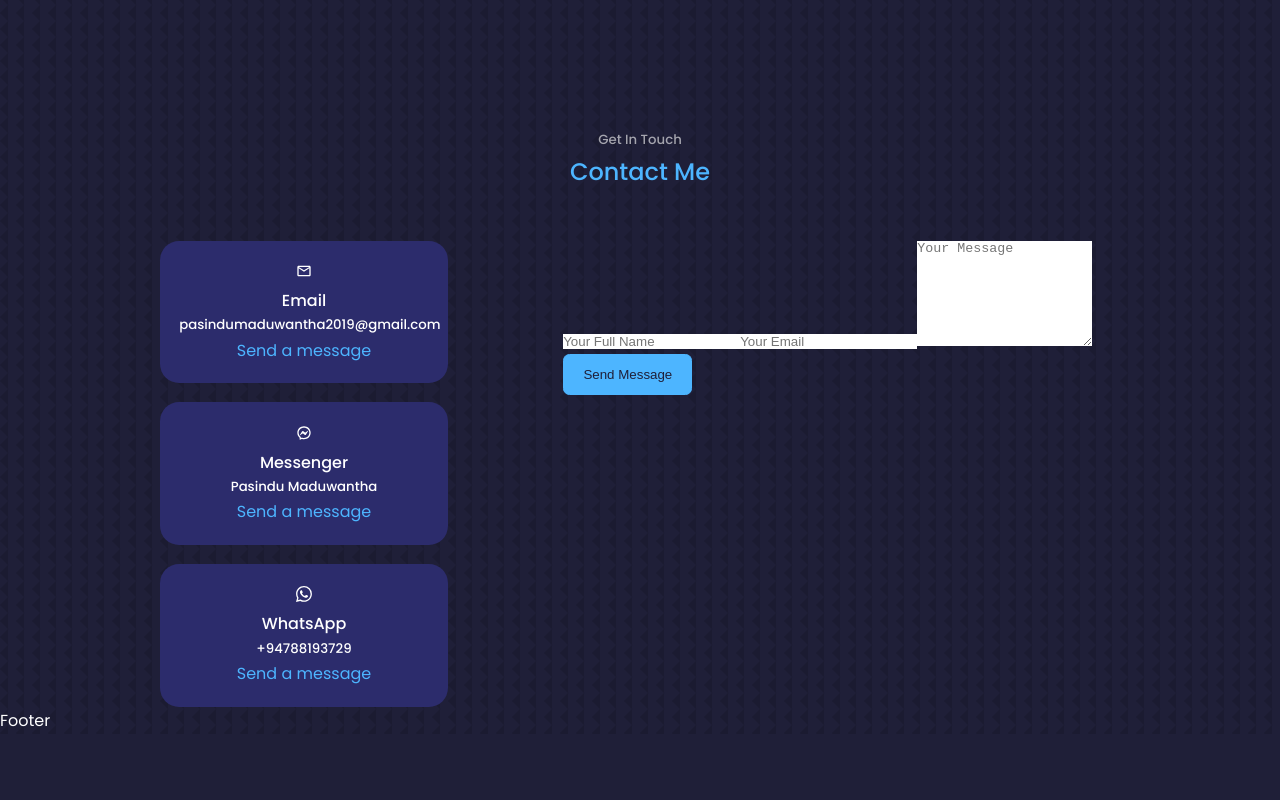
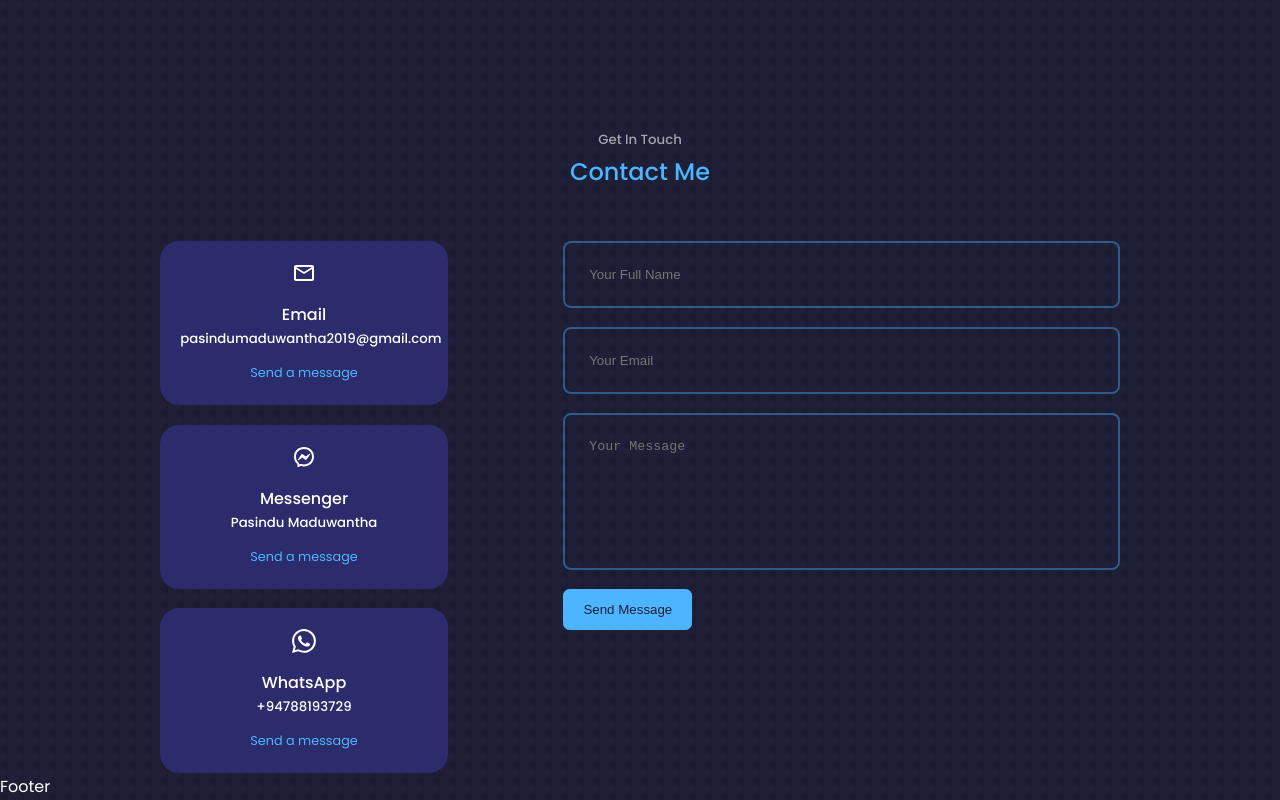
Before and after one commit to mpmabeyrathne/React-Portfolio, a React (Create React App) app: page / in a window 1280 px wide. Shown: the part 4635-5435 px from the top of the page. Before the commit the page ends 5369 px from the top, so only its background shows below. Built offline with nearby package versions, Linux system fonts and the light colour scheme.

Commit message:
contact section updated

```diff
--- a/src/components/contact/Contact.jsx
+++ b/src/components/contact/Contact.jsx
@@ -15,7 +15,7 @@
 
         <div className="contact_options">
           <article className="contact_option">
-            <MdOutlineMailOutline />
+            <MdOutlineMailOutline className="contact_option-icon" />
             <h4>Email</h4>
             <h5>pasindumaduwantha2019@gmail.com</h5>
             <a href="mailto:pasindumaduwantha2019@gmail.com" target="__blank">
@@ -23,7 +23,7 @@
             </a>
           </article>
           <article className="contact_option">
-            <RiMessengerLine />
+            <RiMessengerLine className="contact_option-icon" />
             <h4>Messenger</h4>
             <h5>Pasindu Maduwantha</h5>
             <a href="https://m.me/pasindu.maduwantha.3150" target="__blank">
@@ -31,7 +31,7 @@
             </a>
           </article>
           <article className="contact_option">
-            <BsWhatsapp />
+            <BsWhatsapp className="contact_option-icon" />
             <h4>WhatsApp</h4>
             <h5>+94788193729</h5>
             <a
--- a/src/components/contact/contact.css
+++ b/src/components/contact/contact.css
@@ -16,7 +16,7 @@
   padding: 1.2rem;
   border-radius: 1.2rem;
   text-align: center;
-  border: 1px slid transparent;
+  border: 1px solid transparent;
   transition: var(--transition);
 }
 
@@ -24,3 +24,32 @@
   background: transparent;
   border-color: var(--color-primary-varient);
 }
+
+.contact_option-icon {
+  font-size: 1.5rem;
+  margin-bottom: 0.5rem;
+}
+
+.contact_option a {
+  margin-top: 0.7rem;
+  display: inline-block;
+  font-size: 0.8rem;
+}
+
+/* ============= Form=========== */
+form {
+  display: flex;
+  flex-direction: column;
+  gap: 1.2rem;
+}
+
+input,
+textarea {
+  width: 100%;
+  padding: 1.5rem;
+  border-radius: 0.5rem;
+  background: transparent;
+  border: 2px solid var(--color-primary-varient);
+  resize: none;
+  color: var(--color-white);
+}
```
